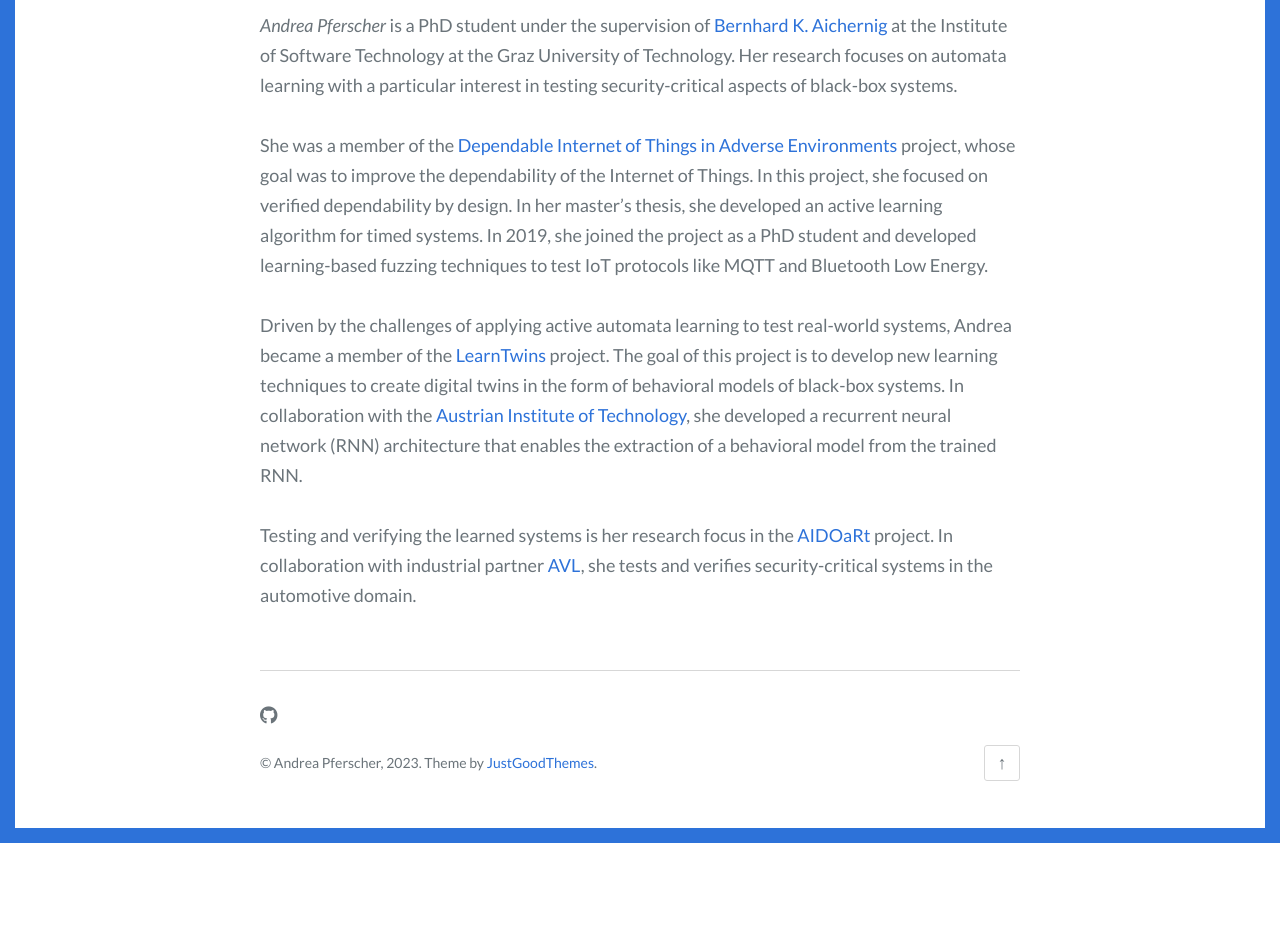
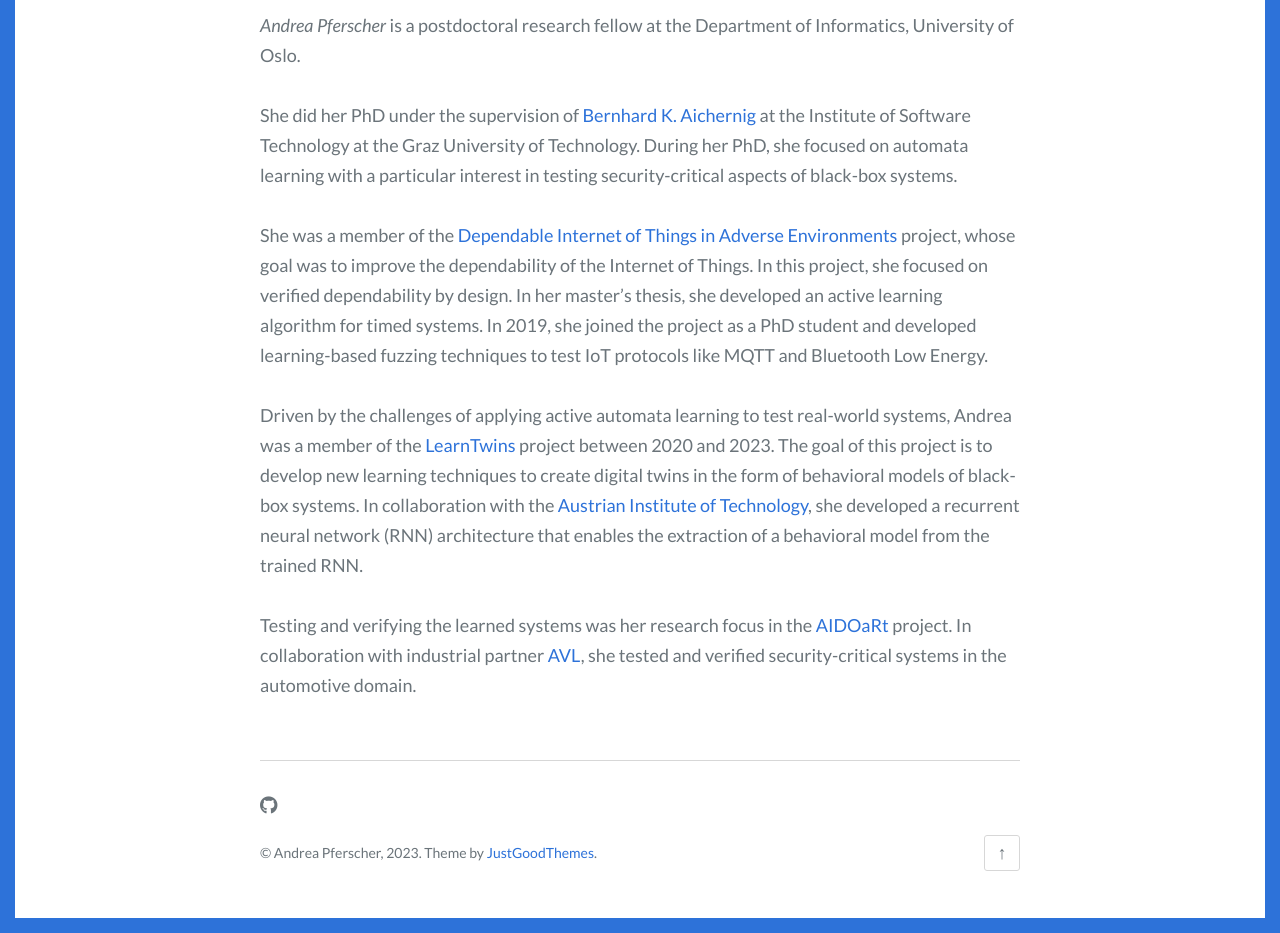
Before and after one commit to apferscher/apferscher.github.io, a Jekyll site: the page built from about.md, in a window 1280 px wide and 1400 px high, scrolled down 531 px. Shown: the part 467-1400 px from the top of the window. Built offline with Jekyll 4.4.1, drawn with Linux system fonts in a browser that asks for light colours; some web fonts are replaced; before the commit the page ends 1841 px from its top, so only the background shows below that.

Commit message:
update to UiO

```diff
--- a/_config.yml
+++ b/_config.yml
@@ -12,7 +12,7 @@
 title: "Andrea Pferscher"
 
 # A description of your site for meta tag, search engine results.
-description: "PhD student in the area of formal methods at the Graz University of Technology. Her goal is to apply formal methods to ensure safety and security."
+description: "Postdoctoral research fellow at the Department of Informatics, University of Oslo."
 
 # The subpath of your site, e.g. /blog, for generating urls.
 baseurl: ""
--- a/_data/author.json
+++ b/_data/author.json
@@ -1,6 +1,6 @@
 {
   "name": "Andrea Pferscher",
-  "bio": "Andrea is a PhD student at the Graz University of Technology",
+  "bio": "Andrea is a postdoctoral research fellow at University of Oslo",
   "url": "https://apferscher.github.io",
   "location": "Graz, Austria",
   "image": "images/author.png"
--- a/about.md
+++ b/about.md
@@ -6,10 +6,12 @@
 
 {% include image_caption.html imageurl="/images/about.jpg" title="Andrea Pferscher" caption="&copy; Lunghammer" %}
 
-*Andrea Pferscher* is a PhD student under the supervision of [Bernhard K. Aichernig](https://aichernig.blogspot.com/) at the Institute of Software Technology at the Graz University of Technology. Her research focuses on automata learning with a particular interest in testing security-critical aspects of black-box systems.
+*Andrea Pferscher* is a postdoctoral research fellow at the Department of Informatics, University of Oslo.
+
+She did her PhD under the supervision of [Bernhard K. Aichernig](https://aichernig.blogspot.com/) at the Institute of Software Technology at the Graz University of Technology. During her PhD, she focused on automata learning with a particular interest in testing security-critical aspects of black-box systems.
 
 She was a member of the [Dependable Internet of Things in Adverse Environments](https://www.tugraz.at/projekte/dependable-things/) project, whose goal was to improve the dependability of the Internet of Things. In this project, she focused on verified dependability by design. In her master's thesis, she developed an active learning algorithm for timed systems. In 2019, she joined the project as a PhD student and developed learning-based fuzzing techniques to test IoT protocols like MQTT and Bluetooth Low Energy.
 
-Driven by the challenges of applying active automata learning to test real-world systems, Andrea became a member of the [LearnTwins](https://learntwins.ist.tugraz.at/) project. The goal of this project is to develop new learning techniques to create digital twins in the form of behavioral models of black-box systems. In collaboration with the [Austrian Institute of Technology](https://www.ait.ac.at/), she developed a recurrent neural network (RNN) architecture that enables the extraction of a behavioral model from the trained RNN.
+Driven by the challenges of applying active automata learning to test real-world systems, Andrea was a member of the [LearnTwins](https://learntwins.ist.tugraz.at/) project between 2020 and 2023. The goal of this project is to develop new learning techniques to create digital twins in the form of behavioral models of black-box systems. In collaboration with the [Austrian Institute of Technology](https://www.ait.ac.at/), she developed a recurrent neural network (RNN) architecture that enables the extraction of a behavioral model from the trained RNN.
 
-Testing and verifying the learned systems is her research focus in the [AIDOaRt](https://www.aidoart.eu/) project. In collaboration with industrial partner [AVL](https://www.avl.com/), she tests and verifies security-critical systems in the automotive domain.
+Testing and verifying the learned systems was her research focus in the [AIDOaRt](https://www.aidoart.eu/) project. In collaboration with industrial partner [AVL](https://www.avl.com/), she tested and verified security-critical systems in the automotive domain.
```
Also changed, not shown: _data/contact.json (+4 -4 lines), projects.md (+1 -1 lines), publications.md (+5 -0 lines), 1 other file.
